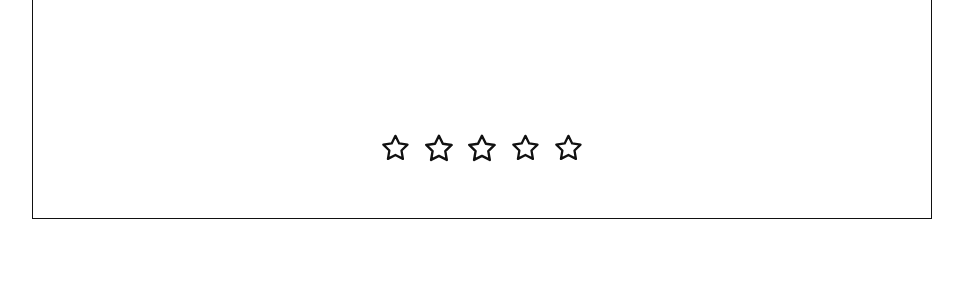
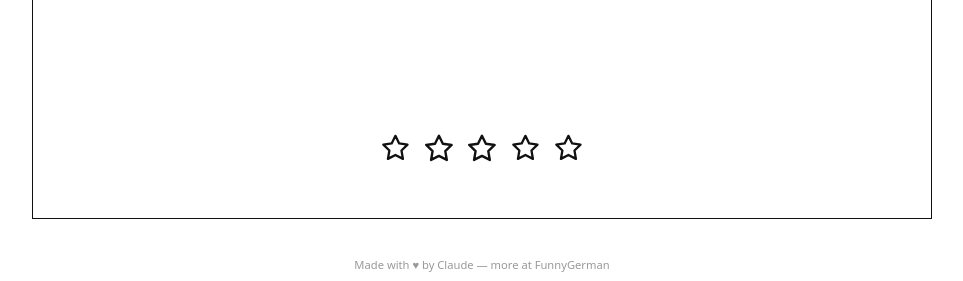
Before and after one commit to funnygerman/flashcards, a website: page v2/decks/everyday-german.html in a window 1280 px wide. Shown: the part 519-800 px from the top of the page, without its empty margins (158-1121 px from the left). Drawn offline with Linux system fonts and the light colour scheme.

Commit message:
Add i18n for the app's own words, and an optional per-file credit line (#46)
openDeck() accepts a lang option (en/de/ru, English fallback) that picks
the guide, the toggle's dictionary label, and the "already rated" refusal
from a new strings.js lookup table. Card content is untouched — that
stays whatever a deck author wrote, in whatever language the deck itself
teaches.

Also adds .fc-credit to flashcards.css: an optional, quiet credit line a
deck author can add directly in their own HTML file. Deliberately not a
library/openDeck() feature — mount() and openDeck() know nothing about
it, so V2-7.1's "no chrome" rule still describes what they draw unasked;
this is plain markup a deck's own file opts into for itself. Wired up in
the three existing deck files, linking https://t.me/FunnyGerman.


Claude-Session: https://claude.ai/code/session_017SycvP9grmdyhTvRFoz261

Co-authored-by: Claude <noreply@anthropic.com>

```diff
--- a/v2/decks/everyday-german.html
+++ b/v2/decks/everyday-german.html
@@ -7,6 +7,10 @@
     <link rel="stylesheet" href="../src/flashcards.css" />
   </head>
   <body>
+    <!-- Optional, per file (see flashcards.css's .fc-credit) — not drawn or
+         known about by openDeck()/mount(). -->
+    <a class="fc-credit" href="https://t.me/FunnyGerman" target="_blank" rel="noopener">Made with ♥ by Claude — more at FunnyGerman</a>
+
     <script type="module">
       import { openDeck } from "../src/deck.js";
 
--- a/v2/src/deck.js
+++ b/v2/src/deck.js
@@ -20,21 +20,9 @@ import { allCards, holdsMoreThan } from "./store.js";
 import { chooseSession } from "./session.js";
 import { mount } from "./flashcards.js";
 import { pageStorage, readMap, writeMap } from "./storage.js";
+import { stringsFor } from "./strings.js";
 
 const SVG = "http://www.w3.org/2000/svg";
-
-/**
- * What a refused gesture says. The library reports that it refused and why
- * (`onRefuse`, V2-5.15); the wording is this layer's, because "today" is the
- * schedule's idea and mount() has none — it knows only that this card's grade
- * is no longer the reader's to change.
- *
- * Short, because of where it goes: the card's own grade mark grows into a band
- * and says it, and a band across a phone-sized card holds about this much. The
- * rule behind it — one rating a day — is the help view's to explain; what the
- * reader needs at the moment their swipe does nothing is why it did nothing.
- */
-const SETTLED = "Already rated today";
 
 /** Where the reader last was, so the dictionary knows what "back" means. */
 export const DECK_KEY = "flashcards.deck";
@@ -85,37 +73,12 @@ export const HINTS_KEY = "flashcards.hints";
  * normally touches: they are not written to the dictionary (V2-6.3), never
  * turn up in it later, and carry no schedule. `category` names them so nobody
  * mistakes one for a word they are supposed to know.
+ *
+ * The four cards themselves \u2014 English default plus translations \u2014 live in
+ * strings.js (`stringsFor(lang).guide`) alongside the rest of the app's own
+ * words, so a reader's chosen `lang` (V2-14.4) picks the guide's language the
+ * same way it picks everything else here.
  */
-const GUIDE = [
-  {
-    category: "guide",
-    frontText: "Tap this card",
-    frontDetails: "or press Space",
-    backText: "You see the answer",
-    backDetails: "Swipe left for the next one \u2014 or press \u2192",
-  },
-  {
-    category: "guide",
-    frontText: "Swipe up if you knew it",
-    frontDetails: "Tap this card",
-    backText: "Swipe down if you didn't know it",
-    backDetails: "Swipe left",
-  },
-  {
-    category: "guide",
-    frontText: "Stars are days you got it right",
-    frontDetails: "Tap this card",
-    backText: "Wrong answer clears them all",
-    backDetails: "Swipe left",
-  },
-  {
-    category: "guide",
-    frontText: "That is all of it",
-    frontDetails: "Tap this card",
-    backText: "These cards are not part of your deck",
-    backDetails: "Swipe left to start learning",
-  },
-];
 
 /**
  * The deck the reader last opened, as `{ href, label }`, or null.
@@ -174,13 +137,6 @@ function cornerIcon(stacked) {
 }
 
 /**
- * What the toggle calls the dictionary side of itself — the title
- * `empty-deck.html` used to carry when it was still the page a deck's corner
- * linked to (V2-13.1).
- */
-const ALL_LABEL = "Everything you have seen";
-
-/**
  * Whether this is a reader's first time here.
  *
  * One flag says so, and a review schedule already in storage overrules it: a
@@ -228,7 +184,7 @@ function rememberGuide(storage = pageStorage()) {
  * page's own furniture too rather than being relaxed where it happens to be
  * safe.
  */
-function cornerToggle(cards, storage, ownSession, deck, now) {
+function cornerToggle(cards, storage, ownSession, deck, now, allLabel) {
   if (!holdsMoreThan(cards, storage)) return null;
 
   const button = document.createElement("button");
@@ -241,7 +197,7 @@ function cornerToggle(cards, storage, ownSession, deck, now) {
   const draw = () => {
     button.replaceChildren(cornerIcon(!showingAll));
 
-    const label = showingAll ? document.title : ALL_LABEL;
+    const label = showingAll ? document.title : allLabel;
     button.title = label;
     button.setAttribute("aria-label", label);
   };
@@ -304,10 +260,15 @@ function cornerLink(storage) {
  * that, and with it the reason a phone's address bar stays put under a swipe.
  *
  * `storage`, `random` and `now` exist so this can be tested without globals,
- * exactly as they do in the modules underneath.
+ * exactly as they do in the modules underneath. `lang` picks the app's own
+ * words — the guide, the toggle's dictionary label, the "already rated"
+ * refusal — from strings.js, English where it is unset or names a language
+ * strings.js has none for. Card content is never touched by it: that stays
+ * whatever a deck author wrote.
  */
 export function openDeck(cards, options = {}) {
-  const { element = document.body, storage, random, now } = options;
+  const { element = document.body, storage, random, now, lang } = options;
+  const strings = stringsFor(lang);
 
   const own = cards.length > 0;
 
@@ -318,7 +279,7 @@ export function openDeck(cards, options = {}) {
      replay it (V2-15.6). A reload part-way through is a reader who has
      already met it, not one who needs it again from the top, which is what
      makes remembering it at all worthwhile. */
-  const guide = firstRun(storage) ? GUIDE : [];
+  const guide = firstRun(storage) ? strings.guide : [];
 
   /* Only a real deck is somewhere to come back to; the dictionary is not. */
   if (own) rememberDeck(storage);
@@ -372,7 +333,7 @@ export function openDeck(cards, options = {}) {
        rated today, since a grade in this session was recorded today by the line
        above. One message, and true in both. */
     onRefuse: (card, reason) => {
-      if (reason === "settled") deck.say(SETTLED);
+      if (reason === "settled") deck.say(strings.settled);
     },
 
     /* The box is the count outright, so box 0 fills no marks — what a card
@@ -391,7 +352,7 @@ export function openDeck(cards, options = {}) {
 
   /* The way out, added after mounting rather than hidden in the markup, so it
      is never in the document at a moment when it should not be seen. */
-  const link = own ? cornerToggle(cards, storage, ownSession, deck, now) : cornerLink(storage);
+  const link = own ? cornerToggle(cards, storage, ownSession, deck, now, strings.allLabel) : cornerLink(storage);
   if (link) element.append(link);
 
   /* The library's handle takes back everything this page added as well as
--- a/v2/src/flashcards.css
+++ b/v2/src/flashcards.css
@@ -151,6 +151,45 @@ html:has(> body > .fc) body {
 
   .fc-corner-near {
     fill: #111;
+  }
+}
+
+/* An optional credit line, for a deck author who wants one — plain markup a
+   deck's own HTML file adds for itself, not something openDeck() or mount()
+   draw or know exists. V2-7.1's "no chrome" is a rule about what the library
+   and deck.js put on the page unasked; it says nothing about what a deck
+   author chooses to add to their own file, the same way nothing stops one
+   from adding a favicon. Optional per file, on purpose: no deck carries it
+   unless its own HTML says so.
+
+   Quiet, in the corner button's own register: present without competing
+   with the card, which is why it borrows that button's muted greys rather
+   than reaching for its own palette. */
+.fc-credit {
+  position: fixed;
+  z-index: 2;
+  inset-block-end: max(0.6rem, env(safe-area-inset-bottom));
+  inset-inline-start: 0;
+  inset-inline-end: 0;
+  text-align: center;
+  font: 0.7rem/1.2 system-ui, sans-serif;
+  color: #999;
+  text-decoration: none;
+}
+
+.fc-credit:hover,
+.fc-credit:focus-visible {
+  color: #666;
+}
+
+@media (prefers-color-scheme: dark) {
+  .fc-credit {
+    color: #555;
+  }
+
+  .fc-credit:hover,
+  .fc-credit:focus-visible {
+    color: #888;
   }
 }
 
--- /dev/null
+++ b/v2/src/strings.js
@@ -0,0 +1,135 @@
+/**
+ * The app's own words — the guide, the toggle's dictionary label, and the
+ * "already rated" refusal message — translated. Card content (`frontText`,
+ * `backText`, ...) is never touched here: that is whatever a deck author
+ * wrote, in whatever language the deck teaches, and i18n has no opinion on
+ * it.
+ *
+ * A plain lookup table rather than a library dependency (V2-9.1's no-runtime-
+ * dependency rule): three short languages is not enough surface to justify
+ * one, and deck.js already has everywhere it would plug in.
+ *
+ * `settled` is short on purpose, not just by habit: it grows into the band
+ * across the card's own grade mark (V2-5.15's `onRefuse`), and a band on a
+ * phone-sized card holds about this much. The rule behind it — one rating a
+ * day — is the help view's to explain; what the reader needs at the moment
+ * their swipe does nothing is why it did nothing, not the rule itself.
+ *
+ * `allLabel` is what the toggle calls the dictionary side of itself — the
+ * title `empty-deck.html` used to carry when it was still the page a deck's
+ * corner linked to (V2-13.1).
+ */
+
+const STRINGS = {
+  en: {
+    settled: "Already rated today",
+    allLabel: "Everything you have seen",
+    guide: [
+      {
+        category: "guide",
+        frontText: "Tap this card",
+        frontDetails: "or press Space",
+        backText: "You see the answer",
+        backDetails: "Swipe left for the next one — or press →",
+      },
+      {
+        category: "guide",
+        frontText: "Swipe up if you knew it",
+        frontDetails: "Tap this card",
+        backText: "Swipe down if you didn't know it",
+        backDetails: "Swipe left",
+      },
+      {
+        category: "guide",
+        frontText: "Stars are days you got it right",
+        frontDetails: "Tap this card",
+        backText: "Wrong answer clears them all",
+        backDetails: "Swipe left",
+      },
+      {
+        category: "guide",
+        frontText: "That is all of it",
+        frontDetails: "Tap this card",
+        backText: "These cards are not part of your deck",
+        backDetails: "Swipe left to start learning",
+      },
+    ],
+  },
+
+  de: {
+    settled: "Heute schon bewertet",
+    allLabel: "Alles, was du gesehen hast",
+    guide: [
+      {
+        category: "Anleitung",
+        frontText: "Tippe auf diese Karte",
+        frontDetails: "oder drücke Leertaste",
+        backText: "Du siehst die Antwort",
+        backDetails: "Wische nach links für die nächste — oder drücke →",
+      },
+      {
+        category: "Anleitung",
+        frontText: "Wische nach oben, wenn du es wusstest",
+        frontDetails: "Tippe auf diese Karte",
+        backText: "Wische nach unten, wenn du es nicht wusstest",
+        backDetails: "Wische nach links",
+      },
+      {
+        category: "Anleitung",
+        frontText: "Sterne sind Tage, an denen du es richtig hattest",
+        frontDetails: "Tippe auf diese Karte",
+        backText: "Eine falsche Antwort löscht sie alle",
+        backDetails: "Wische nach links",
+      },
+      {
+        category: "Anleitung",
+        frontText: "Das ist alles",
+        frontDetails: "Tippe auf diese Karte",
+        backText: "Diese Karten gehören nicht zu deinem Stapel",
+        backDetails: "Wische nach links, um zu lernen",
+      },
+    ],
+  },
+
+  ru: {
+    settled: "Уже оценено сегодня",
+    allLabel: "Всё, что ты видел",
+    guide: [
+      {
+        category: "инструкция",
+        frontText: "Нажми на эту карточку",
+        frontDetails: "или нажми пробел",
+        backText: "Ты видишь ответ",
+        backDetails: "Смахни влево для следующей — или нажми →",
+      },
+      {
+        category: "инструкция",
+        frontText: "Смахни вверх, если знал",
+        frontDetails: "Нажми на эту карточку",
+        backText: "Смахни вниз, если не знал",
+        backDetails: "Смахни влево",
+      },
+      {
+        category: "инструкция",
+        frontText: "Звёзды — это дни, когда ты ответил правильно",
+        frontDetails: "Нажми на эту карточку",
+        backText: "Неправильный ответ обнуляет их все",
+        backDetails: "Смахни влево",
+      },
+      {
+        category: "инструкция",
+        frontText: "Это всё",
+        frontDetails: "Нажми на эту карточку",
+        backText: "Эти карточки не часть твоей колоды",
+        backDetails: "Смахни влево, чтобы начать учиться",
+      },
+    ],
+  },
+};
+
+export const DEFAULT_LANG = "en";
+
+/** The app's own strings for `lang`, or English where `lang` is unset or unknown. */
+export function stringsFor(lang) {
+  return STRINGS[lang] ?? STRINGS[DEFAULT_LANG];
+}
```
Also changed, not shown: v2/decks/empty-deck.html (+4 -0 lines), v2/decks/numbers-and-time.html (+4 -0 lines), v2/docs/requirements.md (+21 -5 lines), v2/src/deck.test.js (+22 -0 lines), v2/src/strings.test.js (added, +36 -0 lines).
